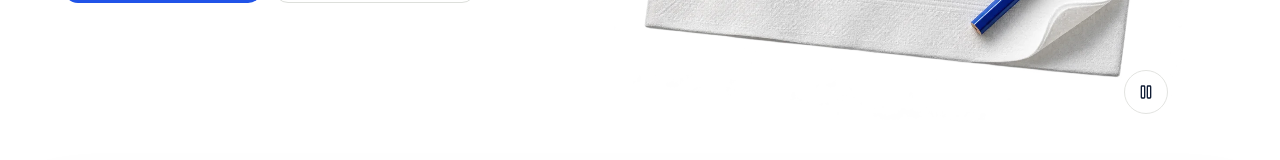
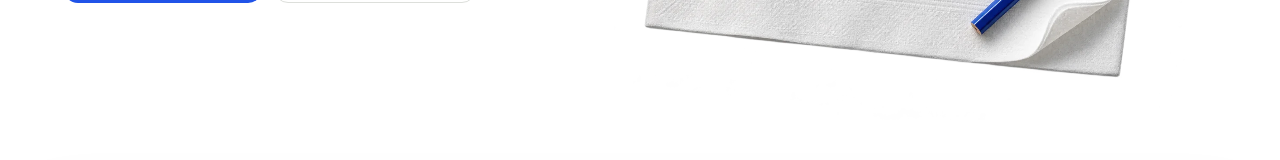
Before and after one commit to ThoBustos/napkin, a React (Vite) app in the folder apps/web/: page / in a window 1280 px wide. Shown: the part 640-800 px from the top of the page. Built offline with nearby package versions, Linux system fonts and the light colour scheme.

Commit message:
Simplify hero animation and refresh social artwork

```diff
--- a/apps/web/src/components/landing/landing-page.css
+++ b/apps/web/src/components/landing/landing-page.css
@@ -83,27 +83,6 @@
 }
 .light-artwork-image canvas[data-ready="true"] {
   opacity: 1;
-}
-.light-motion-toggle {
-  position: absolute;
-  right: 8%;
-  bottom: 1%;
-  display: grid;
-  place-items: center;
-  width: 44px;
-  height: 44px;
-  border: 1px solid #e2e3e0;
-  border-radius: 50%;
-  background: white;
-  color: var(--ink);
-  cursor: pointer;
-}
-.light-motion-toggle:hover {
-  background: #f8f9fb;
-}
-.light-motion-toggle:focus-visible {
-  outline: 2px solid var(--cobalt);
-  outline-offset: 4px;
 }
 @media (max-width: 1000px) {
   .light-landing .site-header {
@@ -192,10 +171,7 @@
   }
 }
 @media (prefers-reduced-motion: reduce) {
-  .light-artwork-image canvas,
-  .light-motion-toggle {
-    display: none;
-  }
+  .light-artwork-image canvas { display: none; }
 }
 
 @media (max-width: 700px) {
--- a/apps/web/src/components/landing/light-artwork.tsx
+++ b/apps/web/src/components/landing/light-artwork.tsx
@@ -1,12 +1,10 @@
-import { useRef, useState } from "react"
-import { Pause, Play } from "lucide-react"
+import { useRef } from "react"
 import { useNapkinLight } from "@/hooks/use-napkin-light"
 import paper from "./assets/napkin-light.webp"
 
 export function LightArtwork() {
   const canvas = useRef<HTMLCanvasElement>(null)
-  const [paused, setPaused] = useState(false)
-  useNapkinLight(canvas, paper, paused)
+  useNapkinLight(canvas, paper)
 
   return (
     <div className="light-artwork">
@@ -21,19 +19,6 @@ export function LightArtwork() {
         />
         <canvas ref={canvas} />
       </div>
-      <button
-        type="button"
-        className="light-motion-toggle"
-        onClick={() => setPaused(!paused)}
-        aria-label={paused ? "Enable artwork motion" : "Pause artwork motion"}
-        aria-pressed={paused}
-      >
-        {paused ? (
-          <Play size={16} aria-hidden="true" />
-        ) : (
-          <Pause size={16} aria-hidden="true" />
-        )}
-      </button>
     </div>
   )
 }
--- a/apps/web/src/hooks/use-napkin-light.ts
+++ b/apps/web/src/hooks/use-napkin-light.ts
@@ -3,7 +3,6 @@ import { useEffect, type RefObject } from "react"
 export function useNapkinLight(
   ref: RefObject<HTMLCanvasElement | null>,
   source: string,
-  paused: boolean,
 ) {
   useEffect(() => {
     const canvas = ref.current
@@ -92,7 +91,6 @@ export function useNapkinLight(
     const draw = (now: number) => {
       frame = 0
       const animate =
-        !paused &&
         !reduced.matches &&
         visible &&
         !document.hidden &&
@@ -127,7 +125,7 @@ export function useNapkinLight(
       restart()
     }
     const move = (e: PointerEvent) => {
-      if (!fine.matches || paused || reduced.matches) return
+      if (!fine.matches || reduced.matches) return
       const b = canvas.getBoundingClientRect()
       tx = (e.clientX - b.left) / b.width
       ty = 1 - (e.clientY - b.top) / b.height
@@ -177,5 +175,5 @@ export function useNapkinLight(
       gl.deleteShader(vertex)
       gl.deleteShader(fragment)
     }
-  }, [ref, source, paused])
+  }, [ref, source])
 }
```
Also changed, not shown: apps/web/public/social-card.png, apps/web/public/social-card.svg.
